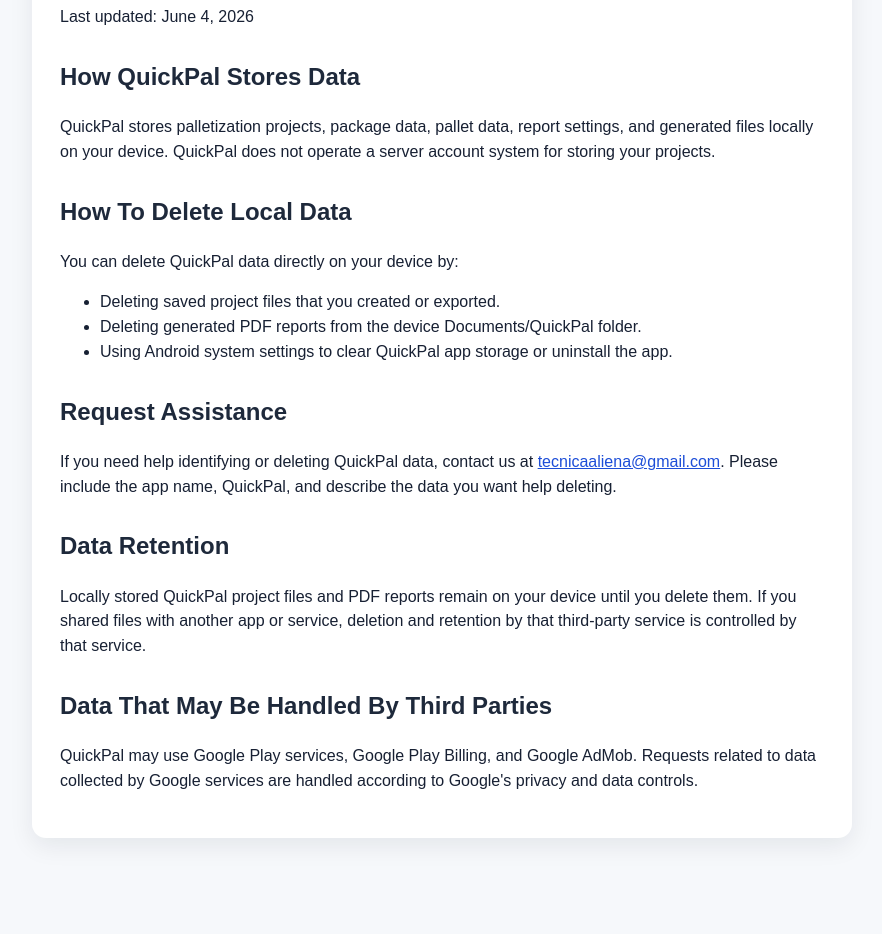
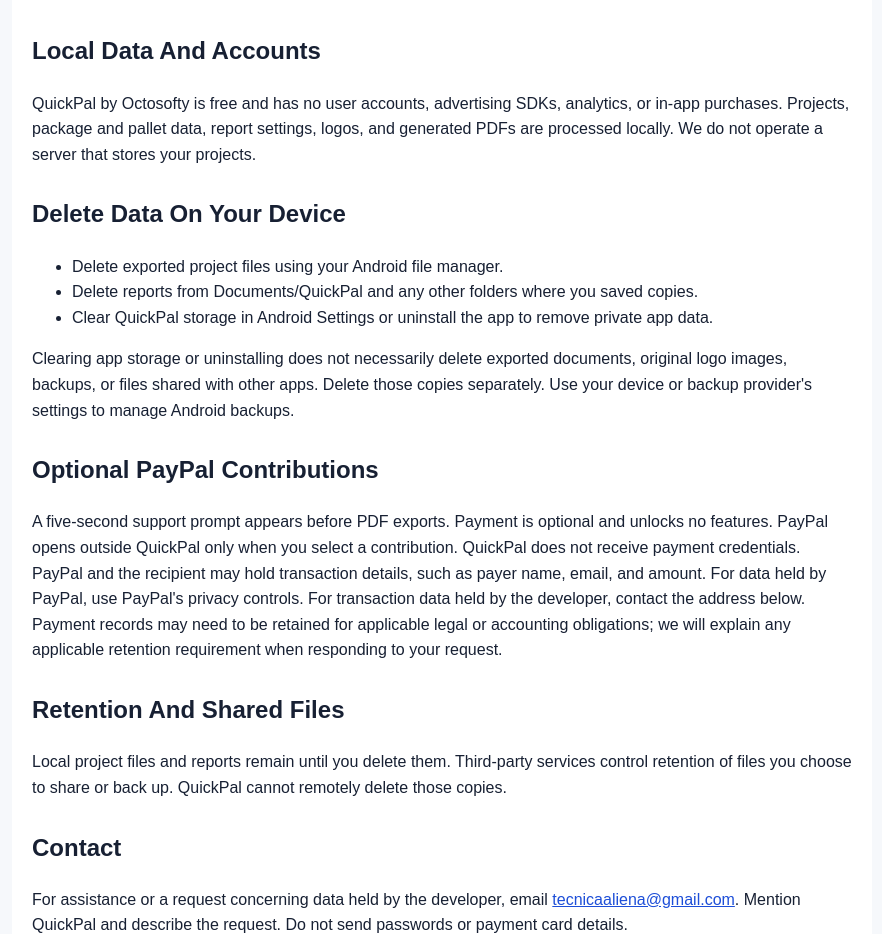
Before and after one commit to TecnicaAliena/OctosoftyPolicies, a plain HTML site: page quickpal/data-deletion.html in a window 1280 px wide. Shown: the part 134-1068 px from the top of the page, without its empty margins (198-1080 px from the left). Before the commit the page ends 1012 px from the top, so only its background shows below. Drawn offline with Linux system fonts and the light colour scheme.

Commit message:
Update QuickPal policies for free release without ads

```diff
--- a/quickpal/data-deletion.html
+++ b/quickpal/data-deletion.html
@@ -5,50 +5,44 @@
   <meta name="viewport" content="width=device-width, initial-scale=1">
   <title>QuickPal Data Deletion</title>
   <style>
-    body { font-family: Arial, sans-serif; margin: 0; background: #f6f8fb; color: #172033; line-height: 1.55; }
-    main { max-width: 820px; margin: 0 auto; padding: 40px 20px; }
-    .card { background: #fff; border-radius: 14px; padding: 28px; box-shadow: 0 8px 24px rgba(15, 23, 42, .08); }
-    h1 { margin-top: 0; color: #0f172a; }
-    h2 { margin-top: 28px; color: #1e293b; }
+    body { font-family: Arial, sans-serif; margin: 0; background: #f6f8fb; color: #172033; line-height: 1.6; }
+    main { max-width: 820px; margin: 0 auto; padding: 40px 20px; background: white; }
+    h1 { margin-top: 0; }
+    h2 { margin-top: 28px; }
     a { color: #1d4ed8; }
   </style>
 </head>
-<body>
-<main>
-  <div class="card">
-    <h1>QuickPal Data Deletion</h1>
-    <p>Last updated: June 4, 2026</p>
-
-    <h2>How QuickPal Stores Data</h2>
-    <p>
-      QuickPal stores palletization projects, package data, pallet data, report settings, and generated files locally on your device. QuickPal does not operate a server account system for storing your projects.
-    </p>
-
-    <h2>How To Delete Local Data</h2>
-    <p>You can delete QuickPal data directly on your device by:</p>
-    <ul>
-      <li>Deleting saved project files that you created or exported.</li>
-      <li>Deleting generated PDF reports from the device Documents/QuickPal folder.</li>
-      <li>Using Android system settings to clear QuickPal app storage or uninstall the app.</li>
-    </ul>
-
-    <h2>Request Assistance</h2>
-    <p>
-      If you need help identifying or deleting QuickPal data, contact us at
-      <a href="mailto:tecnicaaliena@gmail.com">tecnicaaliena@gmail.com</a>.
-      Please include the app name, QuickPal, and describe the data you want help deleting.
-    </p>
-
-    <h2>Data Retention</h2>
-    <p>
-      Locally stored QuickPal project files and PDF reports remain on your device until you delete them. If you shared files with another app or service, deletion and retention by that third-party service is controlled by that service.
-    </p>
-
-    <h2>Data That May Be Handled By Third Parties</h2>
-    <p>
-      QuickPal may use Google Play services, Google Play Billing, and Google AdMob. Requests related to data collected by Google services are handled according to Google's privacy and data controls.
-    </p>
-  </div>
-</main>
-</body>
+<body><main>
+  <h1>QuickPal Data Deletion</h1>
+  <p>Last updated: September 28, 2026</p>
+  <h2>Local Data And Accounts</h2>
+  <p>QuickPal by Octosofty is free and has no user accounts, advertising SDKs, analytics,
+    or in-app purchases. Projects, package and pallet data, report settings, logos, and
+    generated PDFs are processed locally. We do not operate a server that stores your projects.</p>
+  <h2>Delete Data On Your Device</h2>
+  <ul>
+    <li>Delete exported project files using your Android file manager.</li>
+    <li>Delete reports from Documents/QuickPal and any other folders where you saved copies.</li>
+    <li>Clear QuickPal storage in Android Settings or uninstall the app to remove private app data.</li>
+  </ul>
+  <p>Clearing app storage or uninstalling does not necessarily delete exported documents,
+    original logo images, backups, or files shared with other apps. Delete those copies separately.
+    Use your device or backup provider's settings to manage Android backups.</p>
+  <h2>Optional PayPal Contributions</h2>
+  <p>A five-second support prompt appears before PDF exports. Payment is optional and unlocks
+    no features. PayPal opens outside QuickPal only when you select a contribution.
+    QuickPal does not receive payment credentials. PayPal and the recipient may hold transaction
+    details, such as payer name, email, and amount. For data held by PayPal, use PayPal's privacy
+    controls. For transaction data held by the developer, contact the address below.
+    Payment records may need to be retained for applicable legal or accounting obligations;
+    we will explain any applicable retention requirement when responding to your request.</p>
+  <h2>Retention And Shared Files</h2>
+  <p>Local project files and reports remain until you delete them. Third-party services control
+    retention of files you choose to share or back up. QuickPal cannot remotely delete those copies.</p>
+  <h2>Contact</h2>
+  <p>For assistance or a request concerning data held by the developer, email
+    <a href="mailto:tecnicaaliena@gmail.com">tecnicaaliena@gmail.com</a>.
+    Mention QuickPal and describe the request. Do not send passwords or payment card details.</p>
+  <p><a href="privacy-policy.html">QuickPal Privacy Policy</a></p>
+</main></body>
 </html>
```
